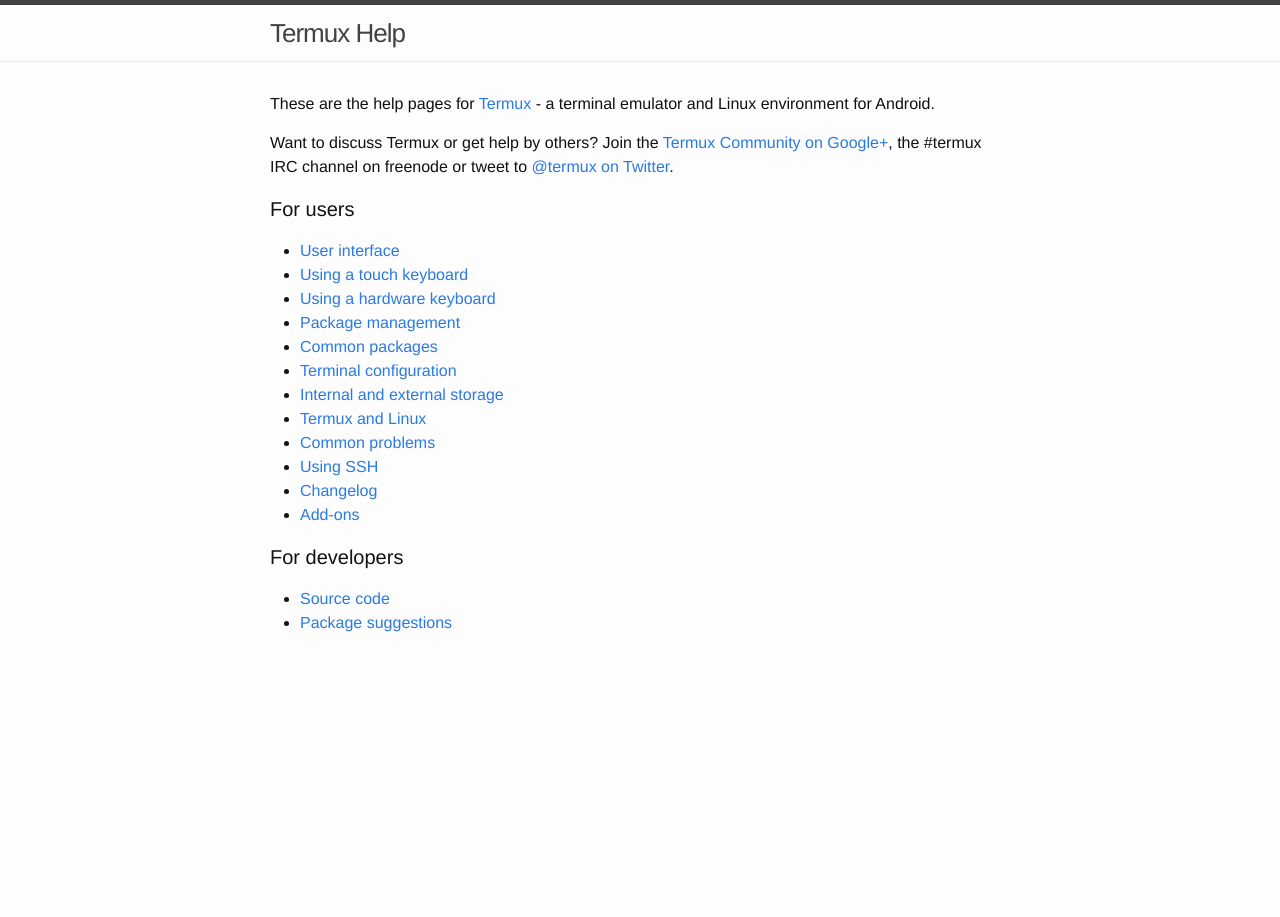
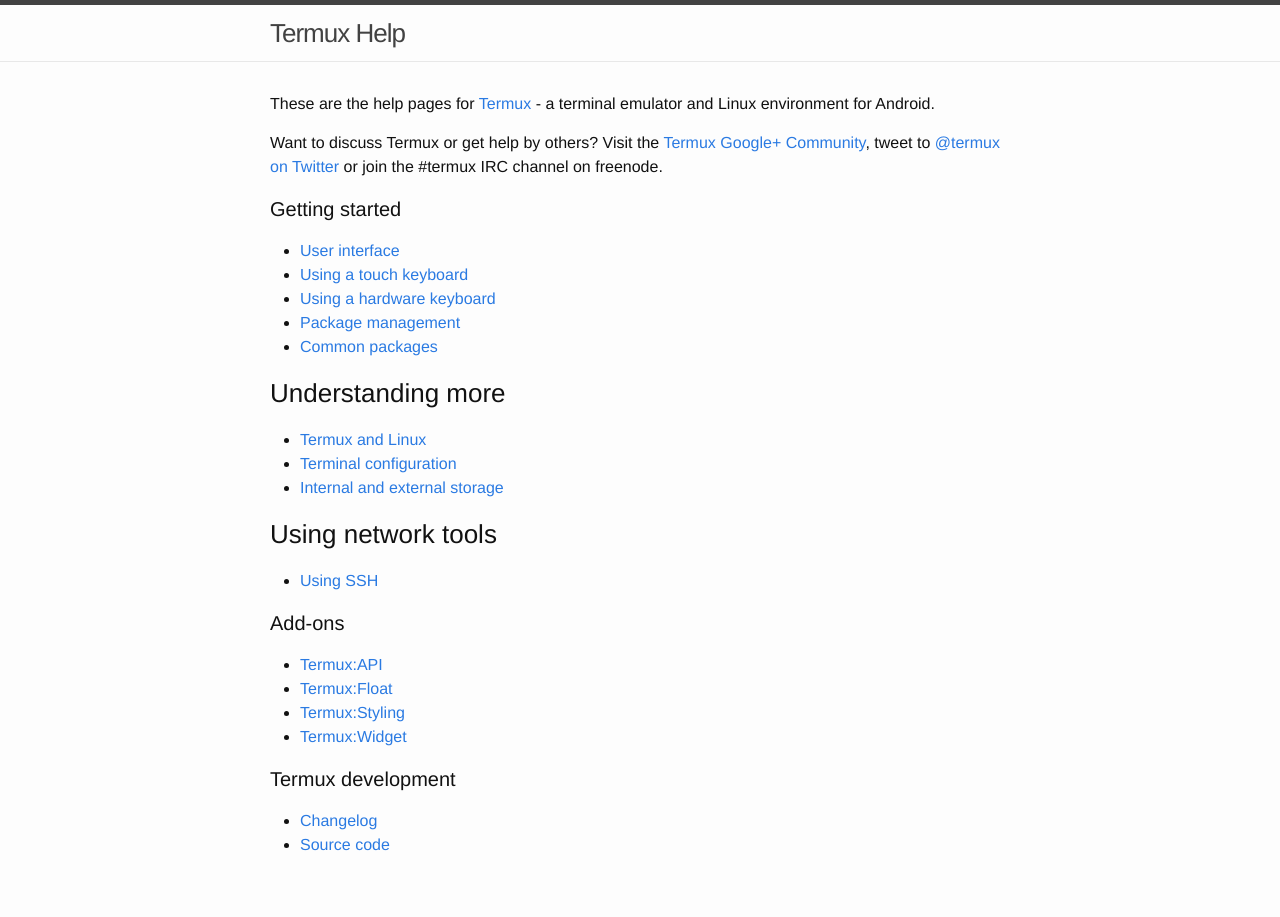
Before and after one commit to termux/termux.github.io, a Jekyll site: the page built from help.md, in a window 1280 px wide. Built offline with Jekyll 4.4.1, drawn with Linux system fonts in a browser that asks for light colours.

Commit message:
Restructure help pages

```diff
--- a/css/main.scss
+++ b/css/main.scss
@@ -47,3 +47,12 @@
         "layout",
         "syntax-highlighting"
 ;
+
+img {
+    margin-top: 1em;
+    margin-bottom: 1em;
+}
+
+pre {
+    white-space: pre-wrap;
+}
--- a/help.md
+++ b/help.md
@@ -5,22 +5,29 @@
 
 These are the help pages for [Termux](https://termux.com) - a terminal emulator and Linux environment for Android.
 
-Want to discuss Termux or get help by others? Join the [Termux Community on Google+](https://plus.google.com/communities/101692629528551299417), the #termux IRC channel on freenode or tweet to [@termux on Twitter](https://twitter.com/termux).
+Want to discuss Termux or get help by others? Visit the [Termux Google+ Community](https://plus.google.com/communities/101692629528551299417), tweet to [@termux on Twitter](https://twitter.com/termux) or join the #termux IRC channel on freenode.
 
-#### For users
+#### Getting started
 - [User interface](user-interface.html)
 - [Using a touch keyboard](touch-keyboard.html)
 - [Using a hardware keyboard](hardware-keyboard.html)
 - [Package management](package-management.html)
 - [Common packages](common-packages.html)
+
+### Understanding more
+- [Termux and Linux](linux.html)
 - [Terminal configuration](configuration.html)
 - [Internal and external storage](storage.html)
-- [Termux and Linux](linux.html)
-- [Common problems](common-problems.html)
+
+### Using network tools
 - [Using SSH](ssh.html)
+
+#### Add-ons
+- [Termux:API](add-on-api.html)
+- [Termux:Float](add-on-float.html)
+- [Termux:Styling](add-on-styling.html)
+- [Termux:Widget](add-on-widget.html)
+
+#### Termux development
 - [Changelog](changelog.html)
-- [Add-ons](add-ons.html)
-
-#### For developers
 - [Source code](source-code.html)
-- [Package suggestions](package-suggestions.html)
--- a/index.html
+++ b/index.html
@@ -31,9 +31,9 @@
      with accurate terminal emulation in a beautiful open source solution.</p>
 
      <p><strong class="first">Feature packed.</strong>
-     Take your pick between bash or zsh and nano or vim. Grep through your SMS inbox.
-     Access API endpoints with curl and use rsync to store backups of your contact
-     list on a remote server.</p>
+     Take your pick between bash, fish or zsh and nano, emacs or vim. Grep through your
+     SMS inbox.  Access API endpoints with curl and use rsync to store backups of
+     your contact list on a remote server.</p>
 
      <p><strong class="first">Customizable.</strong>
      Install what you want through the Apt package management system known from Debian
```
Also changed, not shown: add-on-api.md (added, +169 -0 lines), add-on-float.md (added, +11 -0 lines), add-on-styling.md (added, +11 -0 lines), add-on-widget.md (added, +11 -0 lines), add-ons.md (deleted, +0 -27 lines), common-problems.md (deleted, +0 -20 lines), package-suggestions.md (deleted, +0 -52 lines), user-interface.md (+1 -1 lines).
